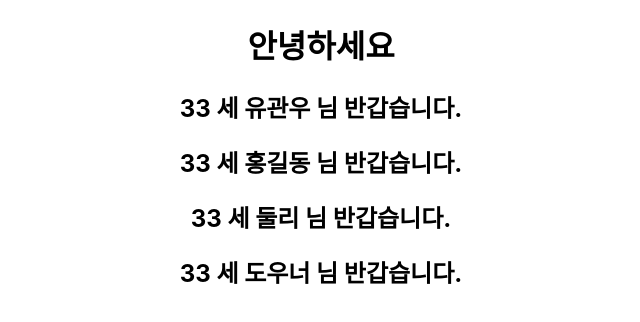
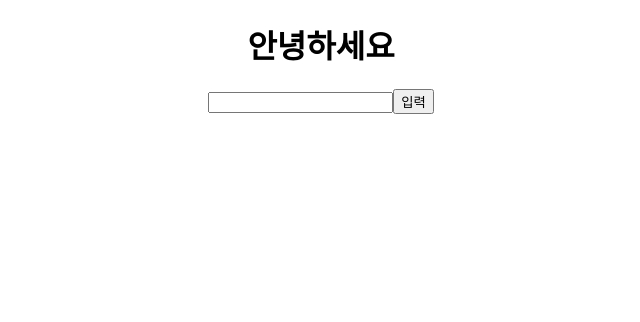
Before and after one commit to eungkyoung/fintech, a React (Create React App) app in the folder fintech/: page / in a window 1280 px wide. Shown: the top 322 px of the page, without its empty margins (319-959 px from the left). Built offline with nearby package versions, Linux system fonts and the light colour scheme.

Commit message:
Input example 추가

```diff
--- a/fintech/src/App.js
+++ b/fintech/src/App.js
@@ -1,15 +1,13 @@
 
 import './App.css';
+import InputExample from './components/InputExample';
 import Welecome from './components/Welcome';
 
 function App() {
   return (
     <div className="App">
       <h1>안녕하세요</h1>
-      <Welecome username={"유관우"} age={33}></Welecome>
-      <Welecome username={"홍길동"} age={33}></Welecome>
-      <Welecome username={"둘리"} age={33}></Welecome>
-      <Welecome username={"도우너"} age={33}></Welecome>
+      <InputExample></InputExample>
     </div>
   );
 }
--- /dev/null
+++ b/fintech/src/components/InputExample.js
@@ -0,0 +1,12 @@
+import React from 'react'
+
+const InputExample = () => {
+  return (
+    <div>
+        <input></input>
+        <button>입력</button>
+    </div>
+  )
+}
+
+export default InputExample
```
Also changed, not shown: fintech/src/components/StateExample.js (added, +9 -0 lines).
